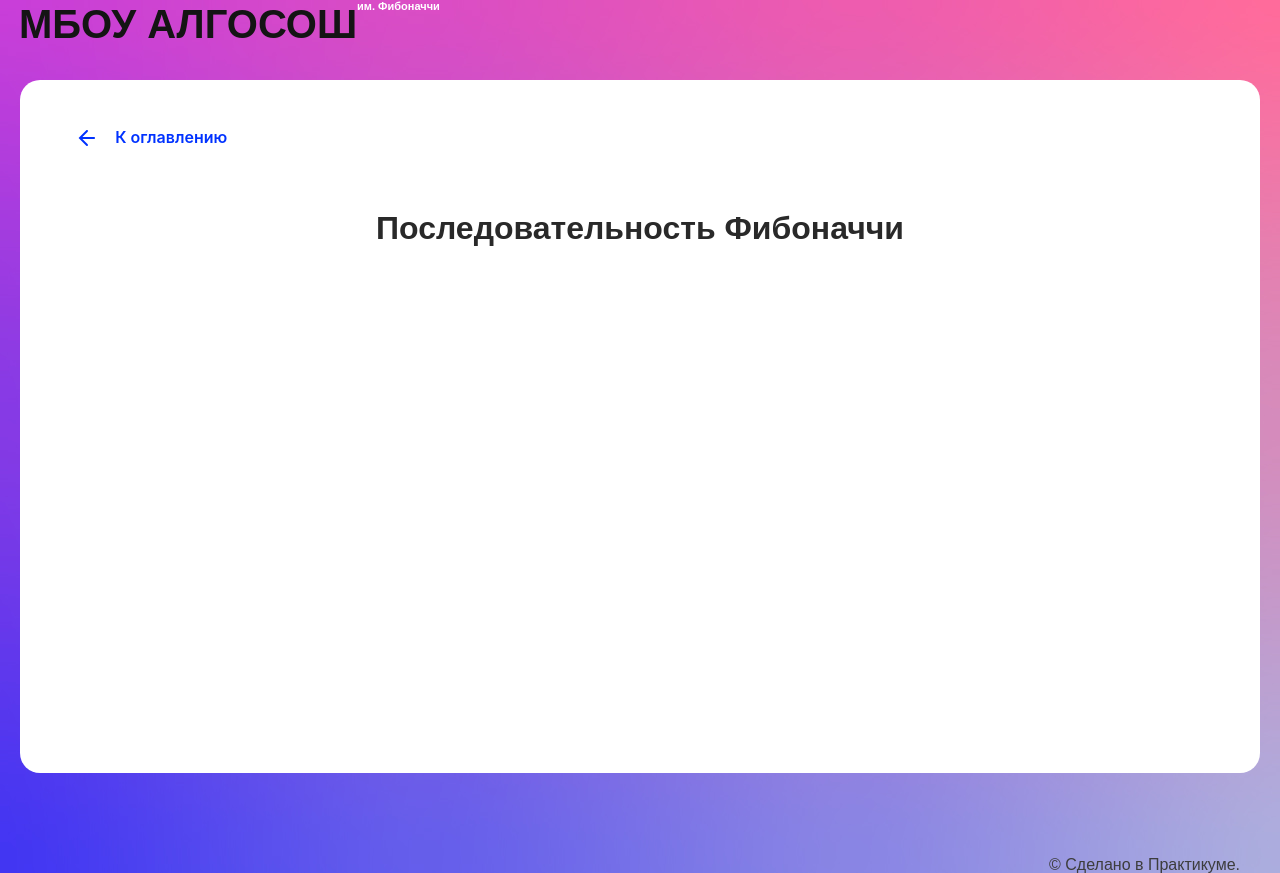
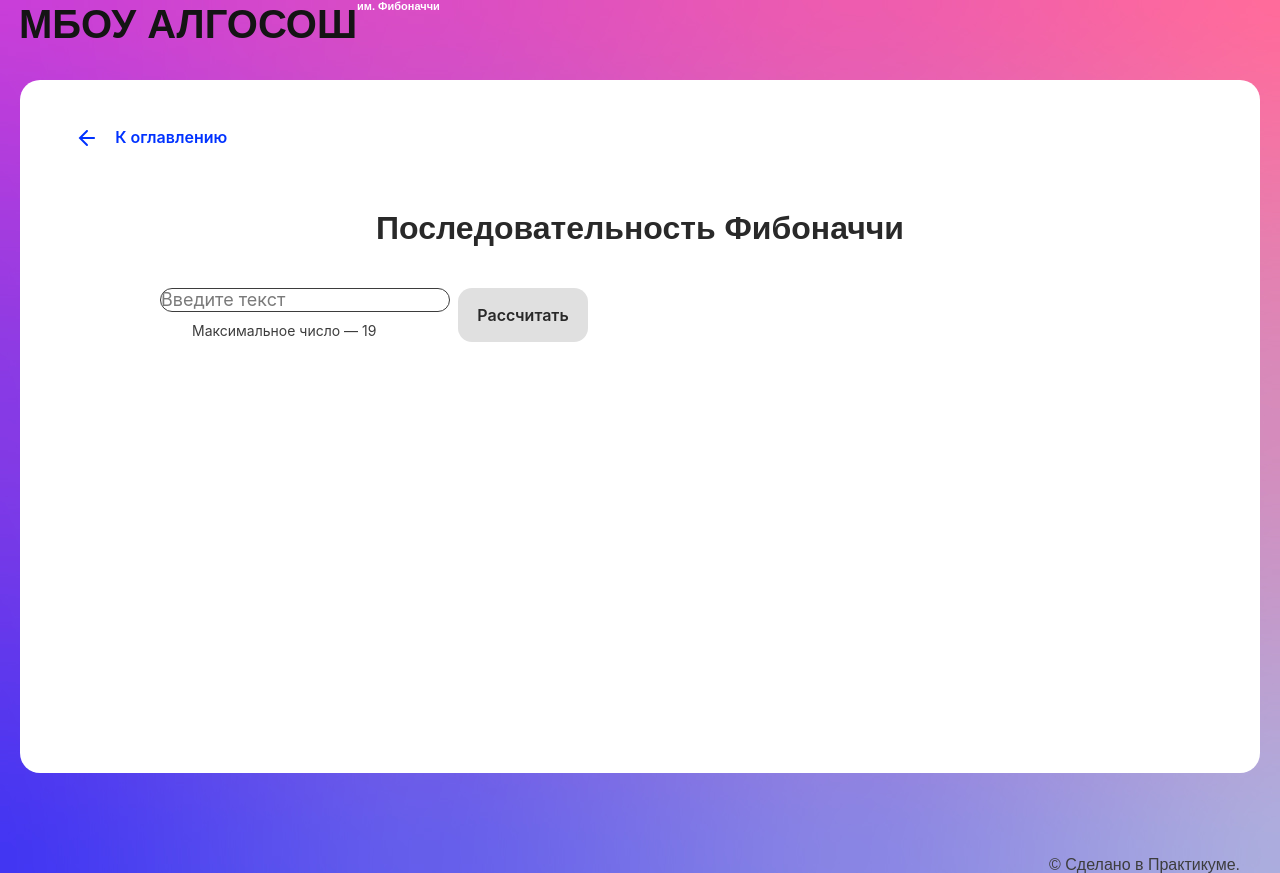
Before and after one commit to rdtabb/alkososh, a React (Vite) app: page /fibonacci in a window 1280 px wide. Built offline with nearby package versions, Linux system fonts and the light colour scheme.

Commit message:
feat: добавляет страницу для фибоначчи

```diff
--- /dev/null
+++ b/src/pages/common-form-layout.module.css
@@ -0,0 +1,58 @@
+.form {
+    --_width: 60rem;
+
+    width: min(var(--_width), 100% - 1rem);
+    margin-inline: auto;
+
+    display: flex;
+    justify-content: space-between;
+    gap: 1rem;
+
+    margin-top: 40px;
+}
+
+.form__input-container {
+    display: flex;
+    gap: 8px;
+}
+
+.display-wrapper {
+    --_width: 60rem;
+
+    width: min(var(--_width), 100% - 1rem);
+    margin-inline: auto;
+}
+
+.sequence {
+    display: flex;
+    list-style: none;
+    gap: 8px;
+}
+
+.sequence __item {
+    margin: 0;
+
+    display: flex;
+    flex-direction: column;
+    gap: 4px;
+}
+
+.sequence__item-top {
+    margin: 0;
+
+    height: 24px;
+}
+
+.sequence__item-value {
+    margin: 0;
+
+    height: 32px;
+    width: 32px;
+    border-radius: 50%;
+    border-width: 5px;
+    border-style: solid;
+
+    display: grid;
+    place-content: center;
+    padding: 16px;
+}
--- /dev/null
+++ b/src/pages/fibonacci-page/fibonacci-display.tsx
@@ -0,0 +1,35 @@
+import { memo } from 'react'
+
+import styles from '../common-form-layout.module.css'
+
+interface FibonacciDisplayProps {
+    fibonacciSequence: number[]
+    isPerforming: boolean
+}
+
+const marginStyle = { margin: 0 }
+
+export const FibonacciDisplay = memo(
+    ({ fibonacciSequence, isPerforming }: FibonacciDisplayProps) => {
+        return (
+            <ul className={styles['sequence']}>
+                {fibonacciSequence.map((number, index) => (
+                    <li key={index} className={styles['sequence__item']}>
+                        <p
+                            className={styles['sequence__item-value']}
+                            style={{
+                                borderColor:
+                                    isPerforming && index === fibonacciSequence.length - 1
+                                        ? 'purple'
+                                        : 'black'
+                            }}
+                        >
+                            {number}
+                        </p>
+                        <p style={marginStyle}>{index}</p>
+                    </li>
+                ))}
+            </ul>
+        )
+    }
+)
--- /dev/null
+++ b/src/pages/fibonacci-page/fibonacci-page.state.ts
@@ -0,0 +1,9 @@
+export function fibonacci(number: number): number {
+    if (number <= 1) {
+        return number
+    }
+
+    return fibonacci(number - 1) + fibonacci(number - 2)
+}
+
+export const FIBONACCI_ACTION_DURATION = 500
--- a/src/pages/fibonacci-page/fibonacci-page.tsx
+++ b/src/pages/fibonacci-page/fibonacci-page.tsx
@@ -1,7 +1,77 @@
-import React from 'react'
+import React, { useState, useCallback, useEffect, type ChangeEvent } from 'react'
 
+import styles from '../common-form-layout.module.css'
+import { Input } from '../../ui/input/input'
+import { Button } from '../../ui/button/button'
 import { SolutionLayout } from '../../ui/solution-layout/solution-layout'
+import { preventDefault, performDelay } from '../../utils/utils'
+
+import { fibonacci, FIBONACCI_ACTION_DURATION } from './fibonacci-page.state'
+import { FibonacciDisplay } from './fibonacci-display'
 
 export const FibonacciPage = () => {
-    return <SolutionLayout title="Последовательность Фибоначчи"></SolutionLayout>
+    const [newItem, setNewItem] = useState<string>('')
+    const [isPerforming, setIsPerforming] = useState<boolean>(false)
+    const [fibonacciSequence, setFibonacciSequence] = useState<number[]>([])
+
+    const handleNewItemChange = useCallback((event: ChangeEvent<HTMLInputElement>): void => {
+        setNewItem(event.target.value)
+    }, [])
+
+    const performFibonacci = useCallback(async (): Promise<void> => {
+        if (parseInt(newItem) > 19) {
+            return
+        }
+
+        const number = parseInt(newItem)
+        const sequence: number[] = []
+        for (let i = 0; i < number; i++) {
+            sequence.push(fibonacci(i))
+            setFibonacciSequence([...sequence])
+            await performDelay({
+                delayInMs: FIBONACCI_ACTION_DURATION,
+                setIsDelayPerforming: setIsPerforming
+            })
+        }
+    }, [newItem])
+
+    useEffect(() => {
+        const enterHandler = (event: KeyboardEvent) => {
+            if (event.key === 'Enter' && newItem && !isPerforming) {
+                performFibonacci()
+            }
+        }
+
+        document.addEventListener('keydown', enterHandler)
+
+        return () => document.removeEventListener('keydown', enterHandler)
+    }, [performFibonacci])
+
+    return (
+        <SolutionLayout title="Последовательность Фибоначчи">
+            <form onSubmit={preventDefault} className={styles['form']}>
+                <div className={styles['form__input-container']}>
+                    <Input
+                        isLimitText
+                        max={'19'}
+                        type="number"
+                        value={newItem}
+                        onChange={handleNewItemChange}
+                    />
+                    <Button
+                        type="button"
+                        text="Рассчитать"
+                        onClick={performFibonacci}
+                        disabled={!newItem || isPerforming}
+                    />
+                </div>
+            </form>
+            <section className={styles['display-wrapper']}>
+                <FibonacciDisplay
+                    fibonacciSequence={fibonacciSequence}
+                    isPerforming={isPerforming}
+                />
+            </section>
+        </SolutionLayout>
+    )
 }
```
